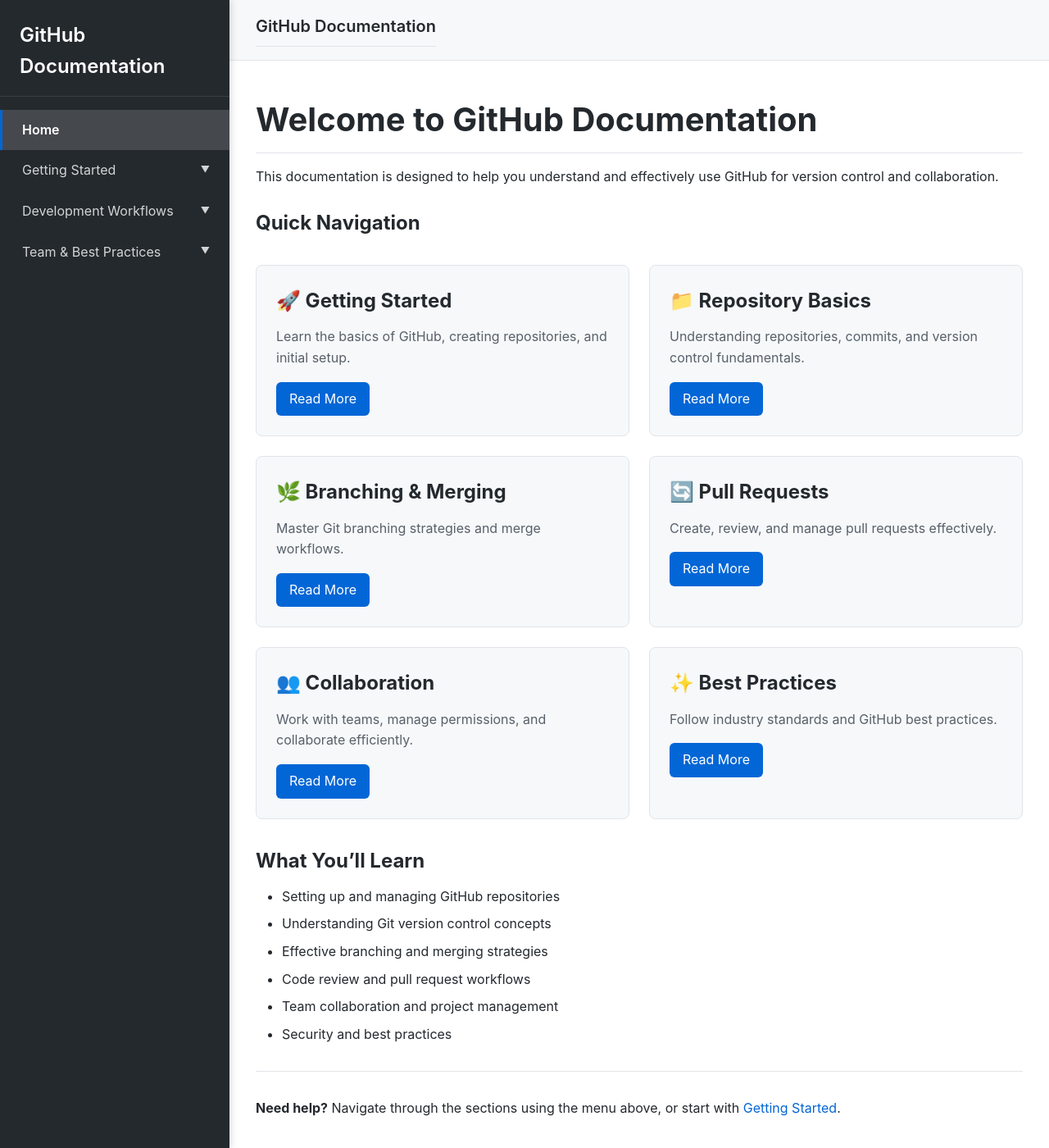
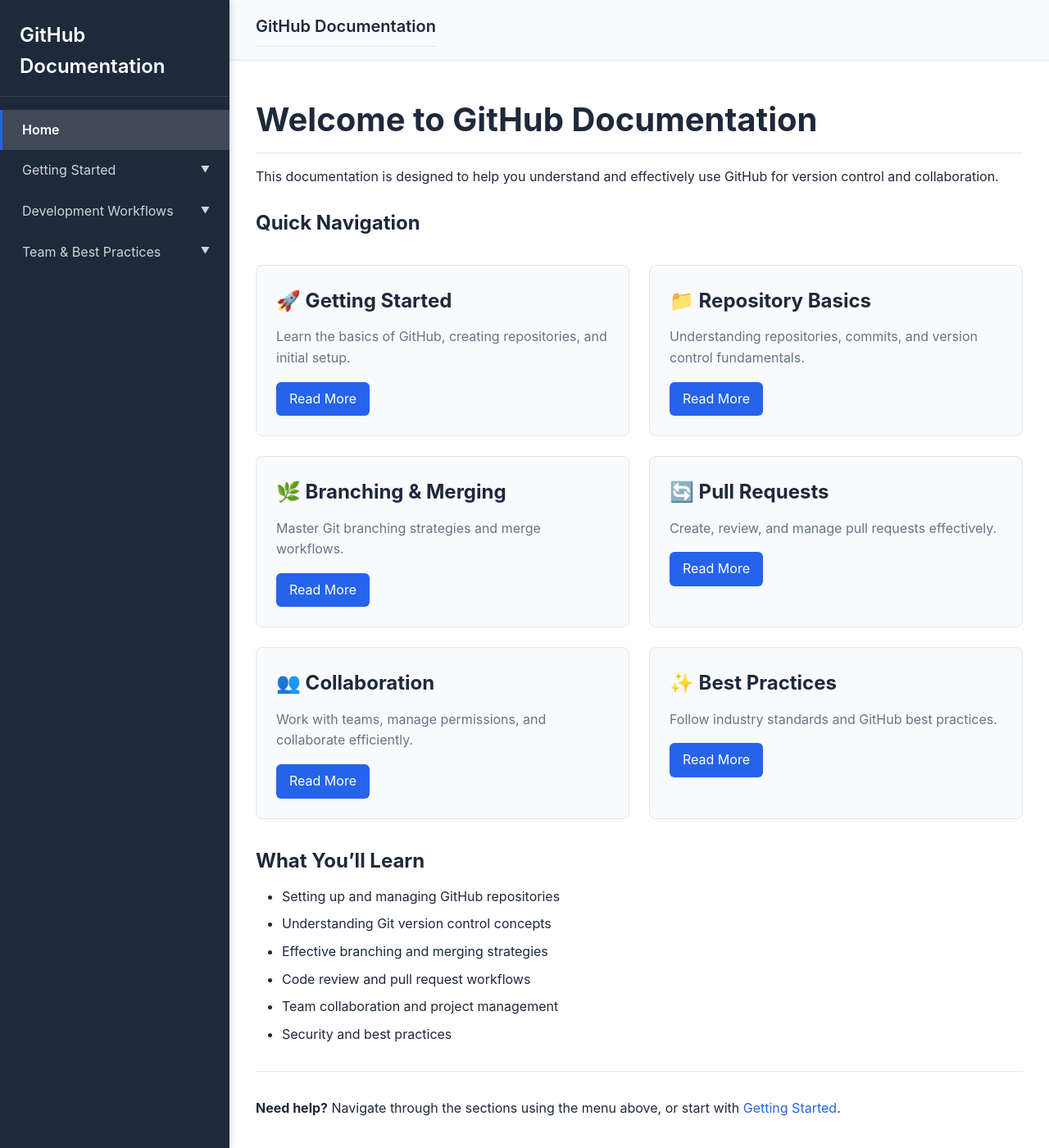
Before and after one commit to Adithyamedacan/adithyamedacan.github.io, a Jekyll site: the page built from index.md, in a window 1280 px wide and 1400 px high. Shown: the whole window at 82% size. Built offline with Jekyll 4.4.1, drawn with Linux system fonts in a browser that asks for light colours.

Commit message:
color schema change

```diff
--- a/assets/css/style.css
+++ b/assets/css/style.css
@@ -8,16 +8,28 @@
 }
 
 :root {
-    --primary-color: #0366d6;
-    --primary-hover: #0256c4;
-    --text-color: #24292e;
-    --text-secondary: #586069;
-    --border-color: #e1e4e8;
+    --primary-color: #2563eb;
+    --primary-hover: #1d4ed8;
+    --primary-light: #dbeafe;
+    --accent-color: #7c3aed;
+    --accent-hover: #6d28d9;
+    --success-color: #10b981;
+    --warning-color: #f59e0b;
+    --danger-color: #ef4444;
+    --text-color: #1e293b;
+    --text-secondary: #64748b;
+    --text-light: #94a3b8;
+    --border-color: #e2e8f0;
     --bg-color: #ffffff;
-    --bg-secondary: #f6f8fa;
-    --code-bg: #f6f8fa;
-    --shadow: 0 1px 3px rgba(0, 0, 0, 0.12);
-    --shadow-lg: 0 8px 24px rgba(0, 0, 0, 0.12);
+    --bg-secondary: #f8fafc;
+    --bg-tertiary: #f1f5f9;
+    --code-bg: #f1f5f9;
+    --shadow: 0 1px 3px rgba(0, 0, 0, 0.1);
+    --shadow-md: 0 4px 6px -1px rgba(0, 0, 0, 0.1);
+    --shadow-lg: 0 10px 15px -3px rgba(0, 0, 0, 0.1);
+    --shadow-xl: 0 20px 25px -5px rgba(0, 0, 0, 0.1);
+    --gradient-primary: linear-gradient(135deg, #2563eb 0%, #7c3aed 100%);
+    --gradient-accent: linear-gradient(135deg, #7c3aed 0%, #ec4899 100%);
 }
 
 body {
```
